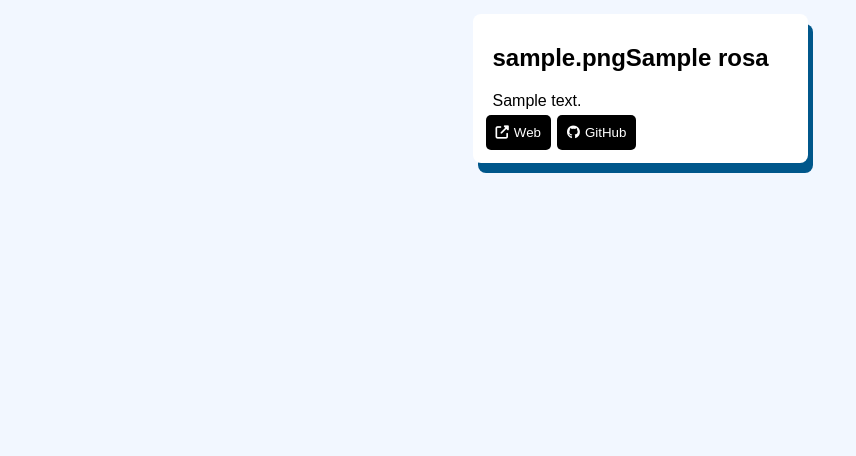
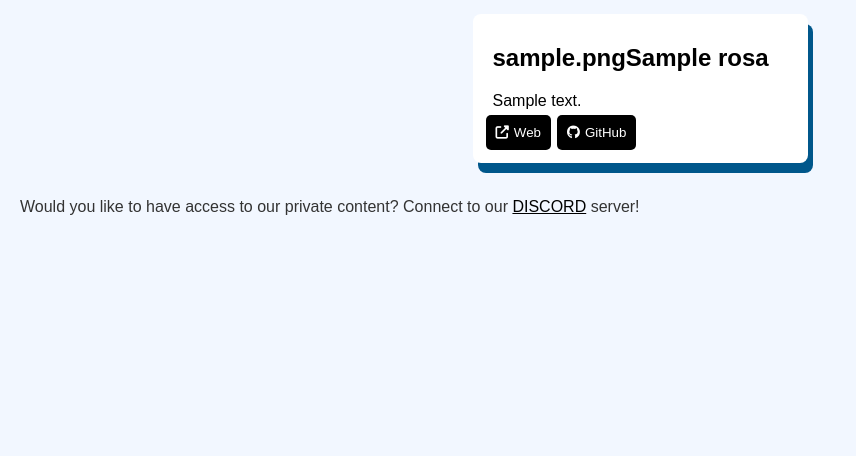
Before and after one commit to pascaljura/alba-rosa.cz, a PHP site: page /gamehub/ in a window 1280 px wide. Shown: the part 189-645 px from the top of the page, without its empty margins (0-856 px from the left). Run offline with PHP 8.4, Linux system fonts and the light colour scheme; the visitor is signed in with stand-in values (Sample User, id 1); tables that the repository leaves empty or names only in its code hold one stand-in row (values such as "Sample post"); a stand-in replaces the project's code that opens the database connection; some libraries are stand-ins or nearby versions.

Commit message:
Úprava proměnných, přidání zobrazeného textu při nepřístupu k private sekci

```diff
--- a/gamehub/index.php
+++ b/gamehub/index.php
@@ -75,45 +75,46 @@ if (isset($_SESSION['idusers'])) {
   } else {
     echo "<p>No games found in the gamehub.</p>";
   }
-  echo '</div>  <div style="margin-top: 30px">';
+
   $idusers = $_SESSION['idusers'];
 
   // Příprava dotazu
   $query = "SELECT gamehub_private_access FROM users_alba_rosa WHERE idusers = $idusers";
   $result = $conn->query($query);
   if ($result->num_rows > 0) {
+    echo '</div>  <div style="margin-top: 30px">';
     $row = $result->fetch_assoc();
     if ($row['gamehub_private_access'] == 1) {
       $query = "SELECT * FROM gamehub_private_alba_rosa";
       $result = $conn->query($query);
       if ($result->num_rows > 0) {
-        echo '<p>Here you will find free paid games.</p></div><div class="showcont">';
+        echo '<p>Here you can find free paid games.</p></div><div class="showcont">';
         while ($row = $result->fetch_assoc()) {
           $icon = $row['icon'];
           $name = $row['name'];
           $description = $row['description'];
-          $web = $row['web'];
-          $github = $row['github'];
+          $buttons = $row['buttons'];
           echo '<div class="show" id="projshow">
                           <div class="button-text">
                               <h2>' . $icon . '' . $name . '</h2>
                               <h>' . $description . '</h>
                           </div>
-                          <div class="button-container">'.
-                              $web .
-                              $github . '
+                          <div class="button-container">' .
+            $buttons . '
                           </div>
                         </div>';
         }
       } else {
-echo "<p>Would you like to have access to our private content? Connect to our <a href='' style='color: #000000'>DISCORD</a> server!</p>";
+        echo "<p>No gamehub projects found in the gamehub private section.</p>";
       }
+    } else {
+      echo "<p>Would you like to have access to our private content? Connect to our <a href='https://discord.com/invite/ZeHnED2BCG' style='color: #000000' target='_blank'>DISCORD</a> server!</p>";
     }
   } else {
-echo "<p>Would you like to have access to our private content? Connect to our <a href='' style='color: #000000'>DISCORD</a> server!</p>";
+
   }
 
-  echo '</div> <footer><p style="color:white;"><a href="https://discord.gg/ZeHnED2BCG" style="color: white;"><i class="fa-brands fa-discord"></i></a> | Jiří Boucník &#38; Matěj Kořalka | &#169; 2024</p></footer>
+  echo '</div> <footer><p style="color:white;"><a href="https://discord.gg/ZeHnED2BCG" style="color: white;" target="_blank"><i class="fa-brands fa-discord"></i></a> | Jiří Boucník &#38; Matěj Kořalka | &#169; 2024</p></footer>
   <script src="https://kit.fontawesome.com/865012b7e6.js" crossorigin="anonymous"></script>
 </body>
 </html>';
--- a/index.php
+++ b/index.php
@@ -74,7 +74,7 @@ if (isset($_SESSION['idusers'])) {
   echo '</div>
   <script src="./assets/script.js"></script>
   <script src="https://kit.fontawesome.com/865012b7e6.js" crossorigin="anonymous"></script>
-  <footer><p style="color:white;"><a href="https://discord.gg/ZeHnED2BCG" style="color: white;"><i class="fa-brands fa-discord"></i></a> | Jiří Boucník &#38; Matěj Kořalka | &#169; 2024</p></footer>
+  <footer><p style="color:white;"><a href="https://discord.gg/ZeHnED2BCG" target="_blank" style="color: white;"><i class="fa-brands fa-discord"></i></a> | Jiří Boucník &#38; Matěj Kořalka | &#169; 2024</p></footer>
 </body>
 </html>';
   exit();
@@ -134,7 +134,8 @@ if (isset($_SESSION['idusers'])) {
     <h2> Ready to dive in? Log in now to unlock all of our content! </h2>
   </div>
   <footer>
-    <p style="color:white;"><a href="https://discord.gg/ZeHnED2BCG" style="color: white;"><i class="fa-brands fa-discord"></i></a> | Jiří Boucník &#38; Matěj
+    <p style="color:white;"><a href="https://discord.gg/ZeHnED2BCG" style="color: white;" target="_blank"><i
+          class="fa-brands fa-discord"></i></a> | Jiří Boucník &#38; Matěj
       Kořalka | &#169; 2024</p>
   </footer>
   <script src="./assets/script.js"></script>
--- a/school-projects/index.php
+++ b/school-projects/index.php
@@ -99,7 +99,7 @@ if (isset($_SESSION['idusers'])) {
     echo '<p>Sorry, you don\'t have access :D</p>';
   }
   echo '
-  <footer><p style="color:white;"><a href="https://discord.gg/ZeHnED2BCG" style="color: white;"><i class="fa-brands fa-discord"></i></a> | Jiří Boucník &#38; Matěj Kořalka | &#169; 2024</p></footer>
+  <footer><p style="color:white;"><a href="https://discord.gg/ZeHnED2BCG" target="_blank" style="color: white;"><i class="fa-brands fa-discord"></i></a> | Jiří Boucník &#38; Matěj Kořalka | &#169; 2024</p></footer>
   <script src="https://kit.fontawesome.com/865012b7e6.js" crossorigin="anonymous"></script>
 </body>
 </html>';
```
